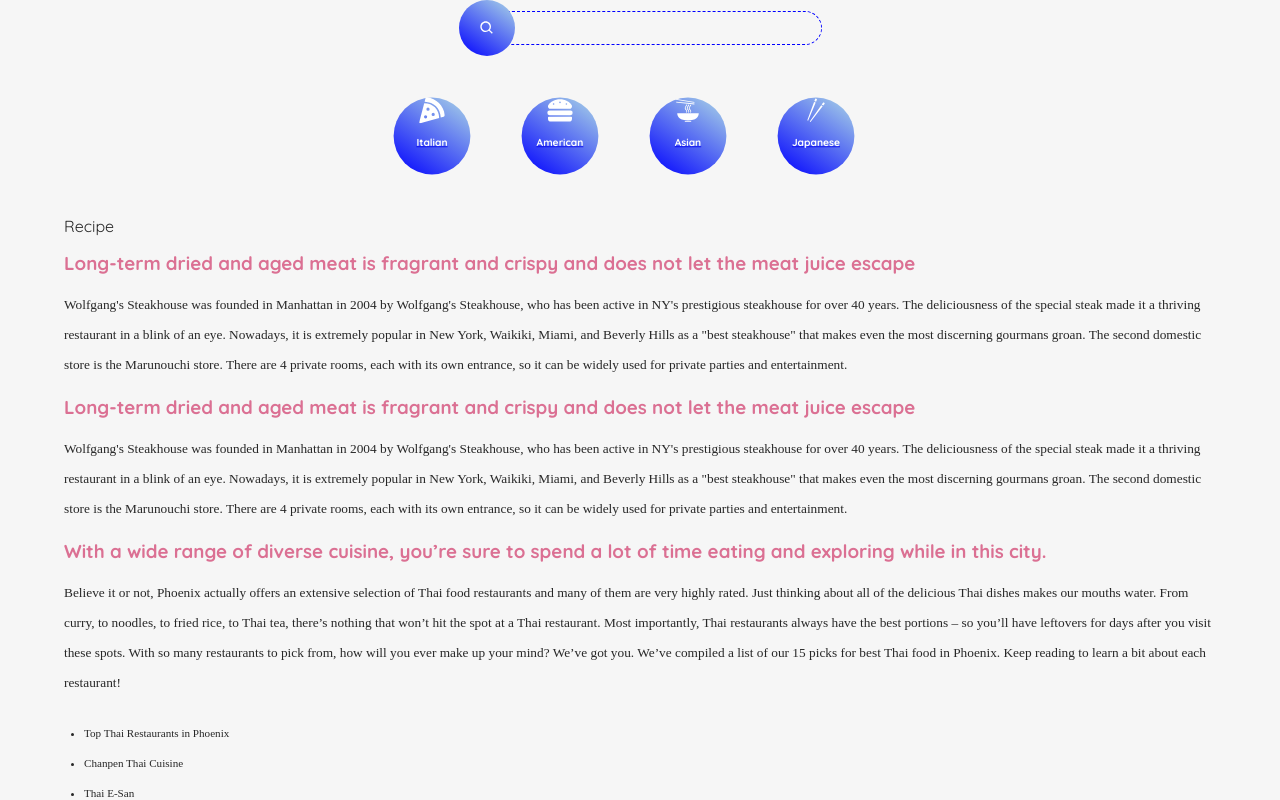
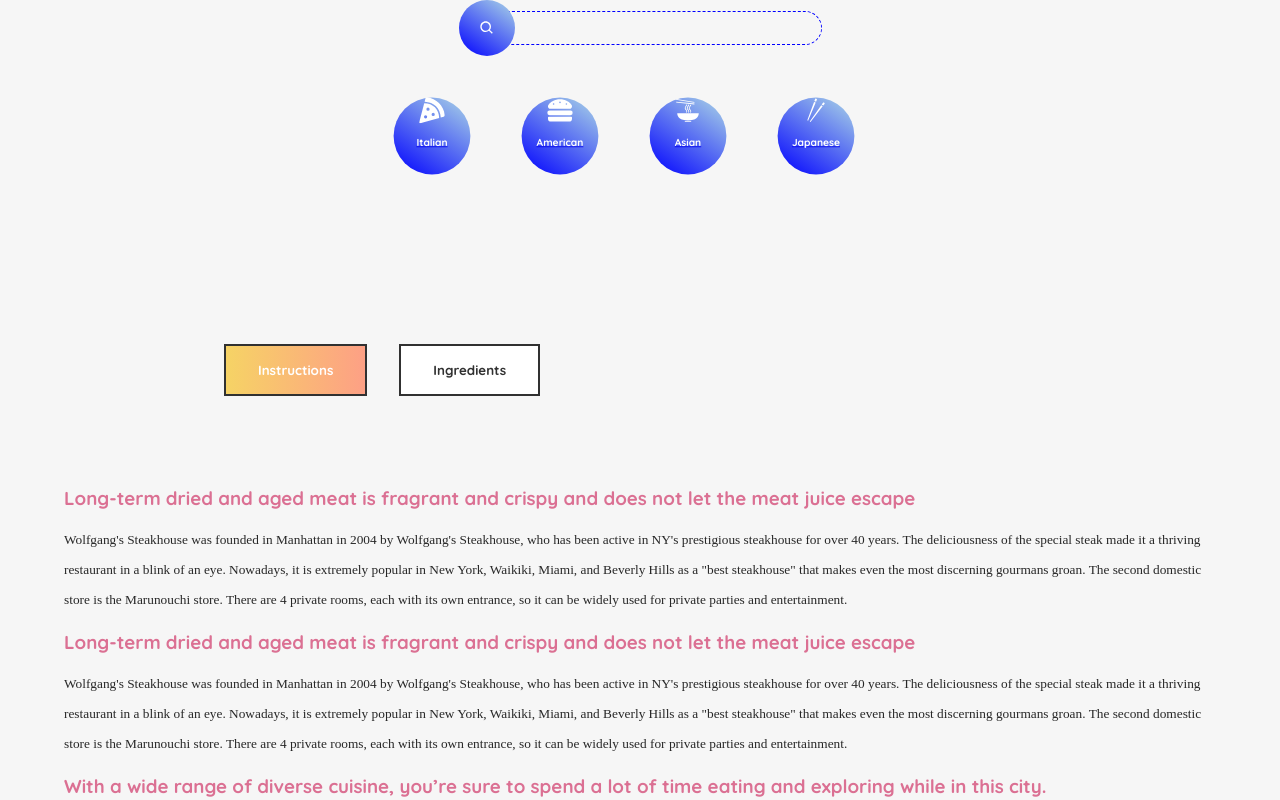
Before and after one commit to samuel-ma/Recipe-Application, a React (Create React App) app: page /recipe/1 in a window 1280 px wide. Shown: the top 800 px of the page. Built offline with nearby package versions, Linux system fonts and the light colour scheme; no server answers.

Commit message:
5th day 2nd commit

```diff
--- a/src/Pages/Recipe.jsx
+++ b/src/Pages/Recipe.jsx
@@ -6,9 +6,81 @@
 
 
 function Recipe() {
+
+  let params = useParams();
+  const [details, setDetails] = useState({});
+  const [activeTab, setActiveTab] = useState("instructions");
+
+  const fetchDetails = async () => {
+    const data = await fetch(`https://api.spoonacular.com/recipes/${params.name}/information?apiKey=${process.env.REACT_APP_API_KEY}`);
+    const detailData = await data.json();
+    setDetails(detailData);
+  };
+
+  useEffect(() => {
+    fetchDetails();
+  }, [params.name]);
+
   return (
-    <div>Recipe</div>
-  )
+    <DetailWrapper>
+      <div>
+        <h2>{details.title}</h2>
+        <img src={details.image} alt={details.title}/>
+      </div>
+
+      <Info>
+        <Button className={activeTab === 'instructions' ? 'active' : ''} onClick={() => setActiveTab('instructions')}>Instructions</Button>
+        <Button className={activeTab === 'ingredients' ? 'active' : ''} onClick={() => setActiveTab('ingredients')}>Ingredients</Button>
+        <div>
+          <p dangerouslySetInnerHTML={{__html: details.summary}}></p>
+        </div>
+      </Info>
+    </DetailWrapper>
+  );
 }
 
+const DetailWrapper = styled.div`
+  margin-top: 10rem;
+  margin-bottom: 5rem;
+  display: flex;
+
+  .active{
+    background: linear-gradient(to right, #f6d365, #fda085);
+    color: white;
+  }
+
+  p{
+    font-family: "Poppins";
+    color: #272727;
+    margin-top: 10px;
+    font-size: smaller;
+  }
+
+  h2{
+    margin-bottom: 2rem;
+  }
+
+  li{
+    font-size: 1.5rem;
+    line-height: 2rem;
+  }
+
+  ul{
+    margin-top: 2rem;
+  }
+`;
+
+const Button = styled.button`
+  padding: 1rem 2rem;
+  color: #313131;
+  background: white;
+  border: 2px solid #313131;
+  margin-right: 2rem;
+  font-weight: bold;
+`;
+
+const Info = styled.div`
+  margin-left: 10rem;
+`;
+
 export default Recipe
```
